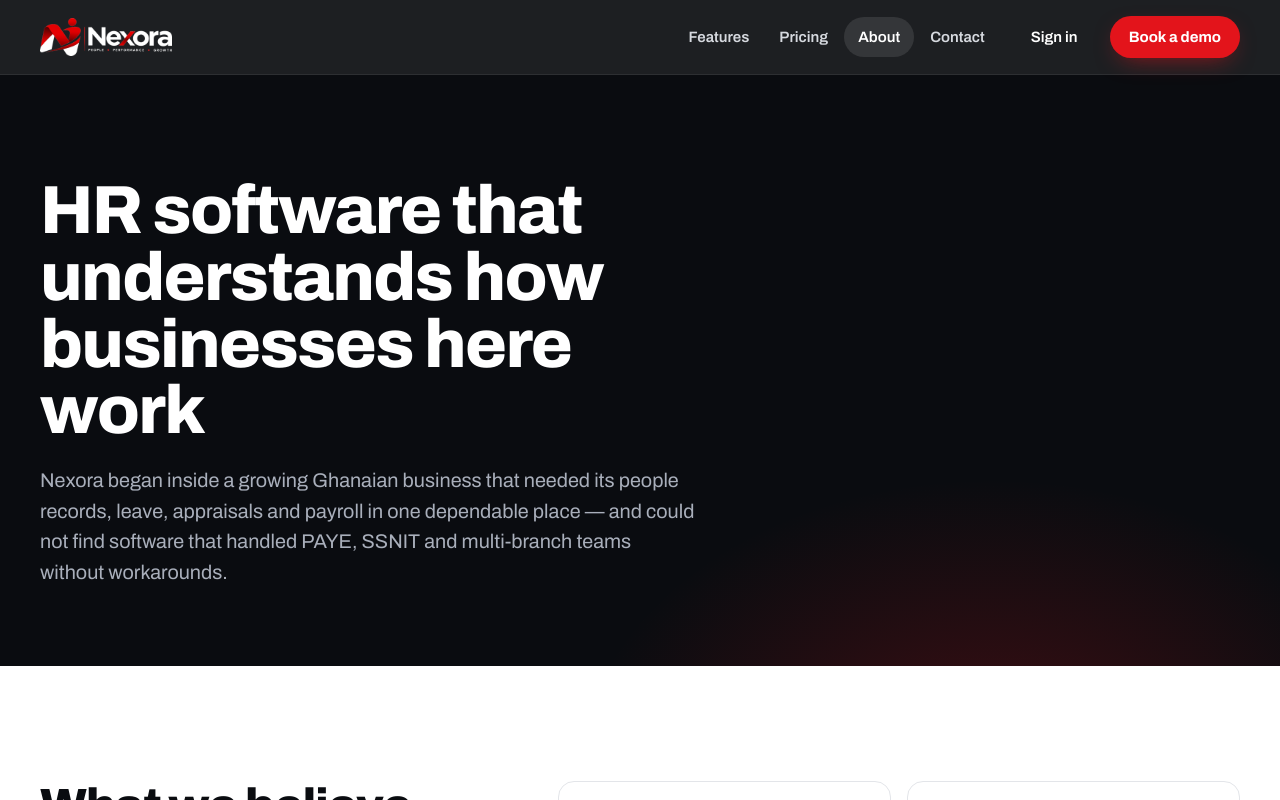
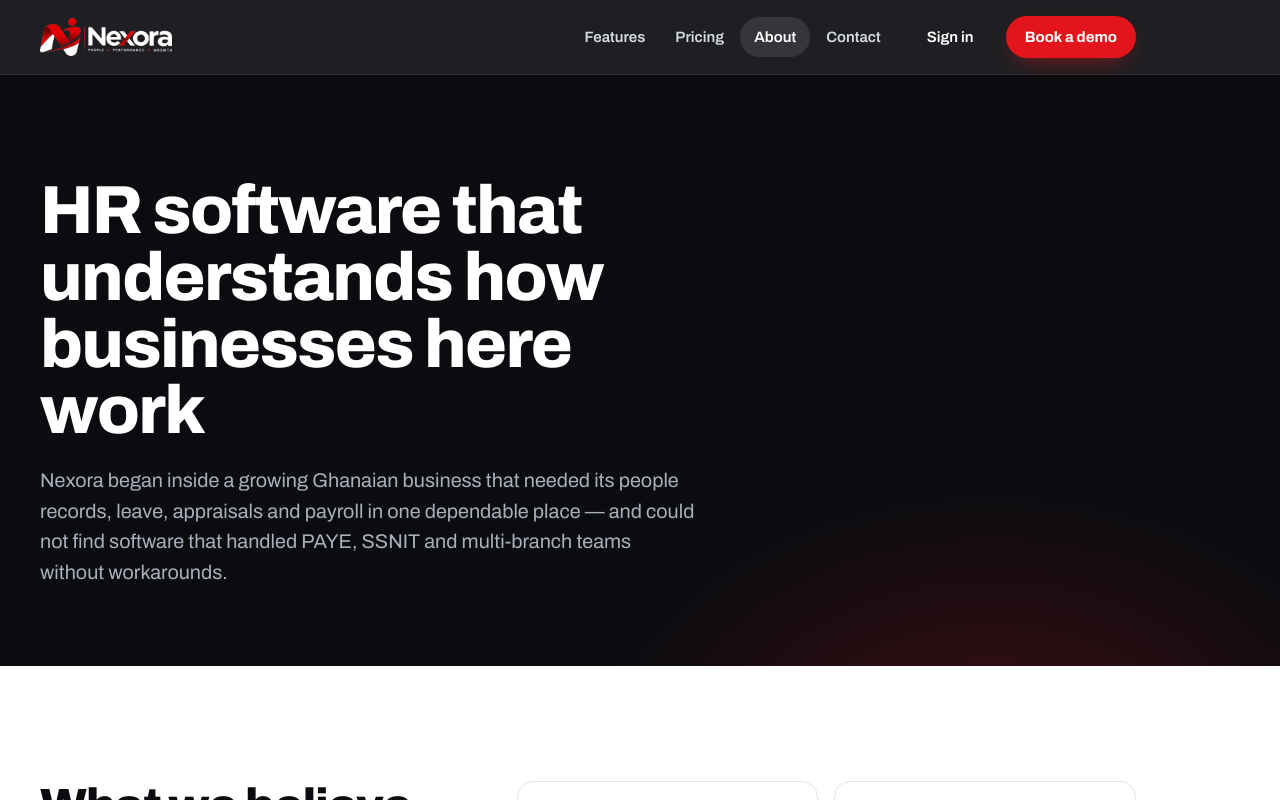
Before and after one commit to TuaMaley/flicksnlicks-hr, a Next.js app: page /about in a window 1280 px wide. Built offline with nearby package versions, Linux system fonts and the light colour scheme.

Commit message:
Add files via upload

```diff
--- a/app/_site/site.css
+++ b/app/_site/site.css
@@ -20,7 +20,9 @@
 .nx :focus-visible{outline:3px solid var(--red);outline-offset:3px;border-radius:4px}
 .nx main{flex:1 0 auto}
 .nx > header,.nx > footer{flex:0 0 auto}
-.nx .wrap{max-width:var(--wrap);margin:0 auto;padding:0 var(--gutter)}
+.nx .wrap{max-width:var(--wrap);margin:0 auto;padding:0 1.5in 0 var(--gutter)}
+/* Keep a usable content width on smaller screens. */
+@media(max-width:900px){.nx .wrap{padding-right:var(--gutter)}}
 .nx h1,.nx h2,.nx h3,.nx h4{color:var(--ink);font-weight:800;letter-spacing:-.025em;margin:0;font-variation-settings:'wdth' 112}
 .nx h1{font-size:clamp(40px,6.4vw,80px);line-height:.98;font-variation-settings:'wdth' 125}
 .nx h2{font-size:clamp(30px,3.8vw,48px);line-height:1.05;font-variation-settings:'wdth' 120}
```
